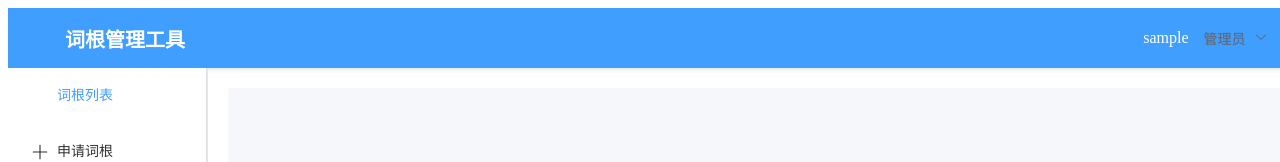
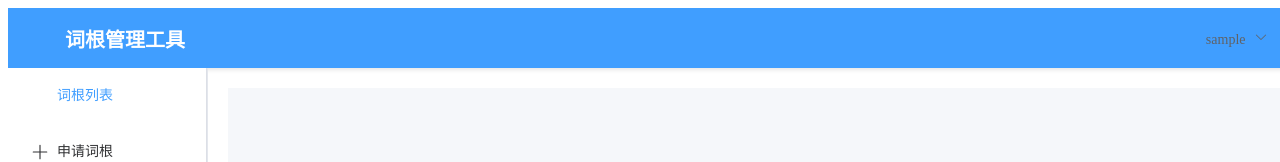
Before and after one commit to dzq769842453/root-word-manager, a Vue app: page /login in a window 1280 px wide. Shown: the top 162 px of the page. Built offline with nearby package versions, Linux system fonts and the light colour scheme; sample sign-in values are in the browser's storage.

Commit message:
Fix: show username in header, hide audit menu for non-admin users

```diff
--- a/src/App.vue
+++ b/src/App.vue
@@ -22,10 +22,9 @@
           <div class="logo">词根管理工具</div>
         </div>
         <div class="user-info">
-          <span class="username">{{ userInfo.username }}</span>
           <el-dropdown>
             <span class="el-dropdown-link">
-              {{ userInfo.role === 'admin' ? '管理员' : '普通用户' }}
+              {{ userInfo.username }}
               <el-icon class="el-icon--right"><arrow-down /></el-icon>
             </span>
             <template #dropdown>
@@ -67,7 +66,7 @@
                 <span>DDL 校验</span>
               </template>
             </el-menu-item>
-            <el-menu-item index="/root-word/audit">
+            <el-menu-item v-if="userInfo.role === 'admin'" index="/root-word/audit">
               <el-icon><check /></el-icon>
               <template #title>
                 <span>词根审核</span>
```
